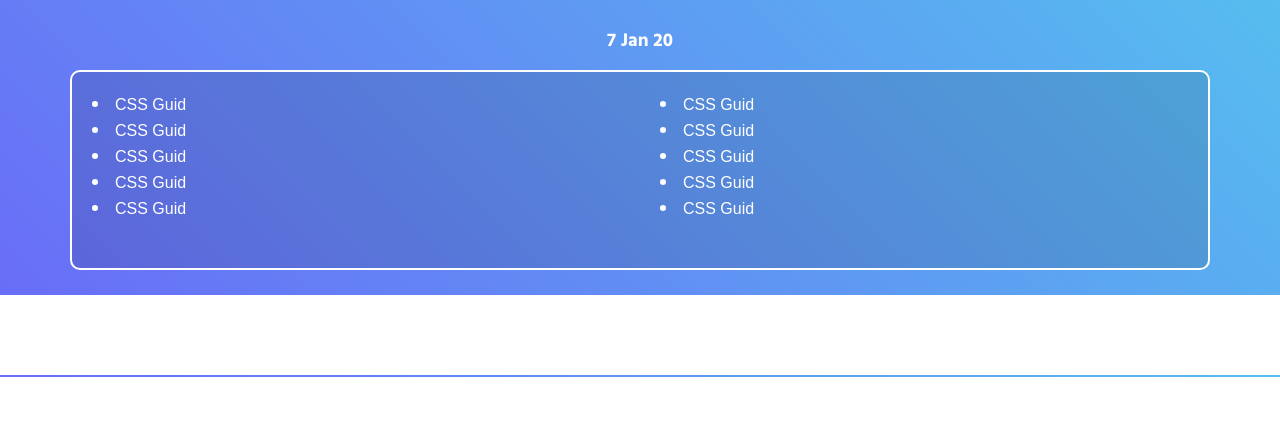
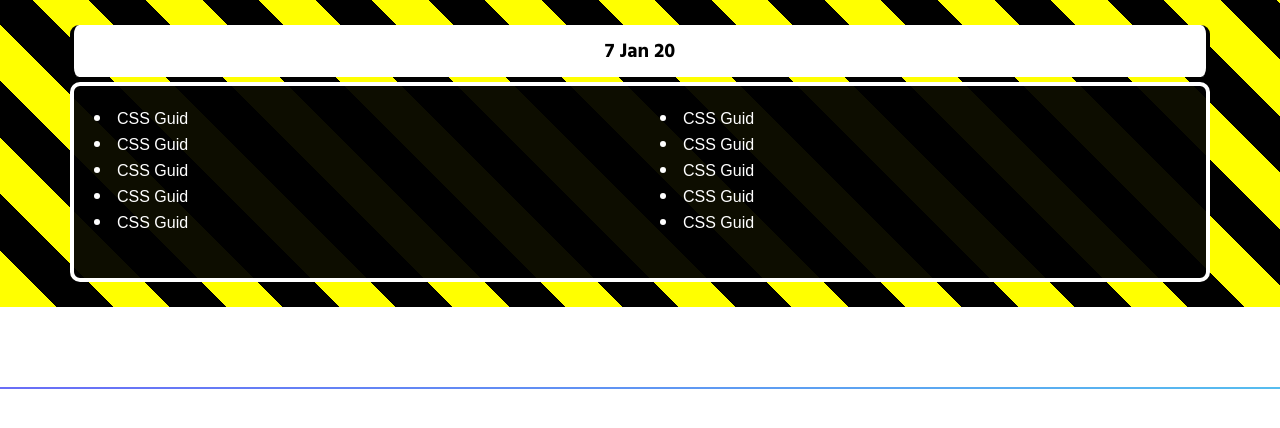
Before and after one commit to naimurcse/Advance_HTML_CSS, a plain HTML site: page index.html in a window 1280 px wide. Drawn offline with Linux system fonts and the light colour scheme.

Commit message:
Formeting Done

```diff
--- a/assets/css/style.css
+++ b/assets/css/style.css
@@ -16,19 +16,27 @@ img {
 /* Today Start */
 .today {
     padding: 25px 0;
-    background-image: linear-gradient(45deg, #696df7, #56bdef);
+    /* background-image:linear-gradient(45deg, #696df7, #56bdef); */
+
+    background-image: repeating-linear-gradient(45deg, yellow 0px, yellow 40px, black 40px, black 80px);
 }
 
 .today h3 {
-    color: #fff;
+    color: #000;
     text-align: center;
-    margin-bottom: 15px;
+    background: #ffffff;
+    border-radius: 9px;
+    padding: 10px;
+    font-size: 20px;
+    border-left: 4px solid black;
+    border-right: 4px solid black;
+    margin-bottom: 5px;
 }
 
 .today-bg {
-    background: #0000001c;
+    background: #000000f2;
     min-height: 200px;
-    border: 2px solid #ffffff;
+    border: 4px solid #ffffff;
     width: 100%;
     border-radius: 10px;
     overflow: hidden;
@@ -86,3 +94,10 @@ img {
 body {
     font-family: 'Hind Siliguri', sans-serif;
 }
+
+/* Repeating Linear Gradient */
+/* .today {
+    height: 350px;
+    width: 100%;
+    background: red;
+} */
--- a/index.html
+++ b/index.html
@@ -44,7 +44,8 @@
     </div>
 
 
-    <!--  -->
+    <!--Repeating Linear Gradient-->
+    <section class="repeating-linear-gradient"></section>
     <div class="border"></div>
 
 
```
